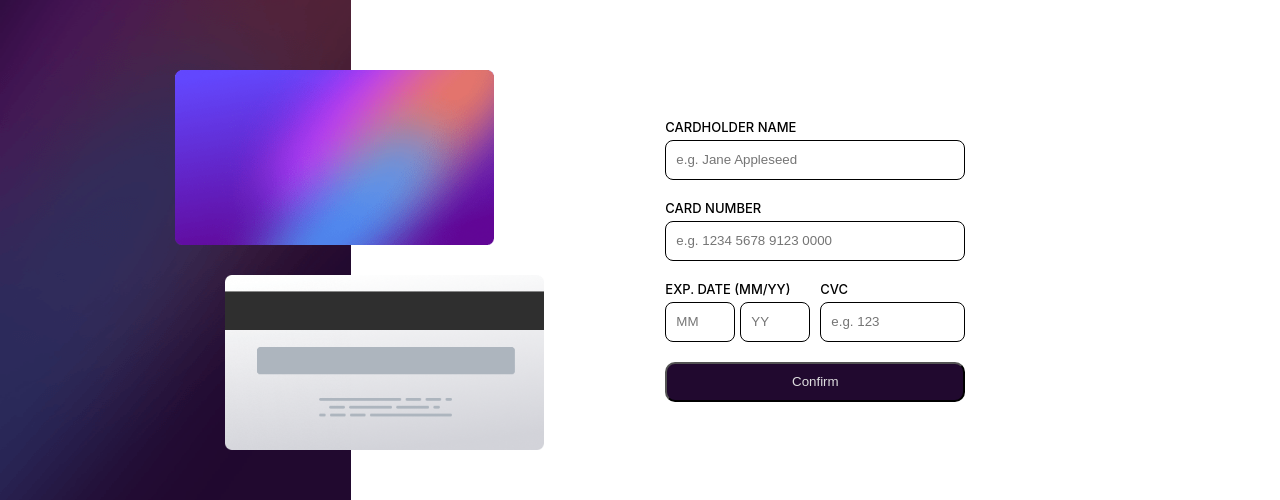
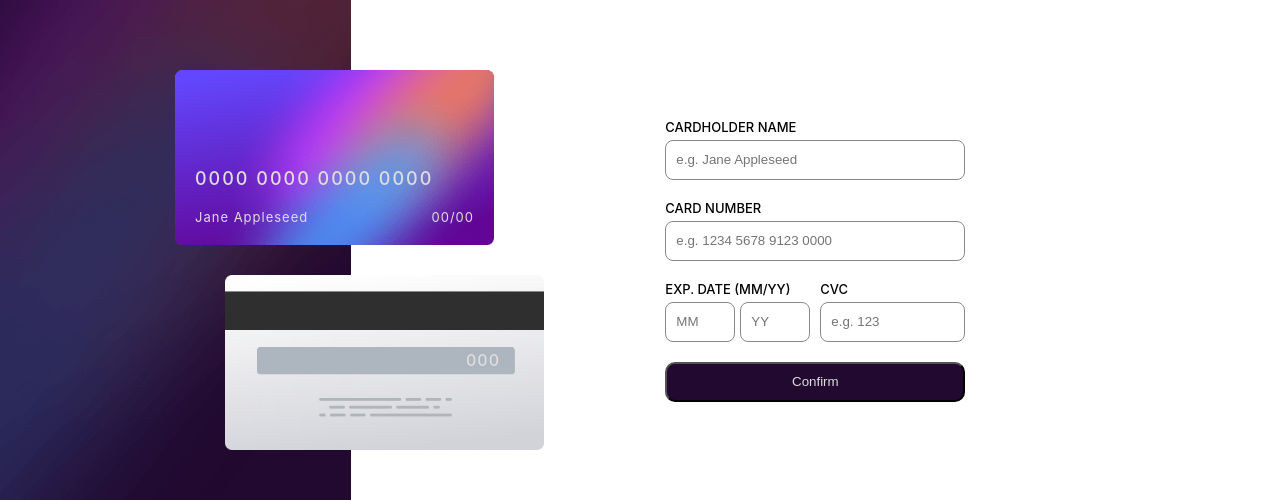
Before and after one commit to ramon-verdinperez/front-end-portfolio, a React (Create React App) app: page /cardDetails in a window 1280 px wide. Shown: the part 250-750 px from the top of the page. Built offline with nearby package versions, Linux system fonts and the light colour scheme; the HTML template or start-up script is replaced by a standard one.

Commit message:
Completed form functionality

```diff
--- a/src/card-details-form/card-details-main/card-details-form.base.tsx
+++ b/src/card-details-form/card-details-main/card-details-form.base.tsx
@@ -1,10 +1,14 @@
+import { useState } from "react";
 import styles from "./card-details-form.module.css";
 import { useForm } from "react-hook-form";
+import checkSuccess from "../assets/icon-complete.svg";
 
 export const CardDetailsForm = () => {
   const {
     register,
     handleSubmit,
+    watch,
+    reset,
     formState: { errors },
   } = useForm({
     defaultValues: {
@@ -14,21 +18,48 @@ export const CardDetailsForm = () => {
       expYear: undefined,
       cvc: undefined,
     },
-    delayError: 100,
+    delayError: 0,
     mode: "onBlur",
   });
 
-  return (
-    <div className={styles.outer}>
+  const [submitSuccess, setSubmitSuccess] = useState(false);
+
+  const renderCards = () => {
+    return (
       <div className={styles.cardsContainer}>
-        <div className={styles.frontCard}></div>
-        <div className={styles.backCard}></div>
+        <div className={styles.frontCard}>
+          <div>{""}</div>
+          <div>
+            <p className={styles.cardNumberOnCard}>
+              {watch("cardNumber")
+                .match(/.{1,4}/g)
+                ?.join(" ") || "0000 0000 0000 0000"}
+            </p>
+          </div>
+          <div className={styles.cardNameAndExp}>
+            <p>{watch("name") || "Jane Appleseed"}</p>
+            <span className={styles.cardExp}>
+              <p>
+                {watch("expMonth") || "00"}/{watch("expYear") || "00"}
+              </p>
+            </span>
+          </div>
+        </div>
+        <div className={styles.backCard}>
+          <span className={styles.cardCVConCard}>
+            <p>{watch("cvc") || "000"}</p>
+          </span>
+        </div>
       </div>
-      <div className={styles.leftImage} />
-      <div className={styles.formContentOuter}>
+    );
+  };
+
+  const renderForm = () => {
+    return (
+      <>
         <form
           className={styles.cardForm}
-          onSubmit={handleSubmit((d) => console.log(d))}
+          onSubmit={handleSubmit(() => setSubmitSuccess(true))}
         >
           <div className={styles.genericInput}>
             <h4>CARDHOLDER NAME</h4>
@@ -60,7 +91,9 @@ export const CardDetailsForm = () => {
                 },
               })}
               maxLength={16}
-              className={errors.cardNumber?.message ? styles.inputError : undefined}
+              className={
+                errors.cardNumber?.message ? styles.inputError : undefined
+              }
             />
             {errors.cardNumber?.message && (
               <div>
@@ -84,11 +117,13 @@ export const CardDetailsForm = () => {
                     required: "Can't be blank",
                     pattern: {
                       value: /^0[0-9]|1[1-2]$/,
-                      message: "2 digit month",
+                      message: "2 digit month (1-12)",
                     },
                   })}
                   maxLength={2}
-                  className={errors.expMonth?.message ? styles.inputError : undefined}
+                  className={
+                    errors.expMonth?.message ? styles.inputError : undefined
+                  }
                 />
                 <input
                   type="text"
@@ -97,11 +132,13 @@ export const CardDetailsForm = () => {
                     required: "Can't be blank",
                     pattern: {
                       value: /^[0-9]{2}$/,
-                      message: "2 digit month",
+                      message: "2 digit year",
                     },
                   })}
                   maxLength={2}
-                  className={errors.expYear?.message ? styles.inputError : undefined}
+                  className={
+                    errors.expYear?.message ? styles.inputError : undefined
+                  }
                 />
               </div>
               {(errors.expMonth?.message || errors.expYear?.message) && (
@@ -129,7 +166,6 @@ export const CardDetailsForm = () => {
                   },
                 })}
                 maxLength={3}
-
                 className={errors.cvc?.message ? styles.inputError : undefined}
               />
               {errors.cvc?.message && (
@@ -145,6 +181,36 @@ export const CardDetailsForm = () => {
             value="Confirm"
           />
         </form>
+      </>
+    );
+  };
+
+  const renderSubmitSuccess = () => {
+    return (
+      <div className={styles.submitSuccessOuter}>
+        <img src={checkSuccess} alt="Successful Submission Checkmark" />
+        <h1>THANK YOU!</h1>
+        <h4>We've added your card details</h4>
+        <input
+          style={{ marginTop: "40px" }}
+          onClick={() => {
+            reset();
+            setSubmitSuccess(false);
+          }}
+          className={styles.confirmButton}
+          type="submit"
+          value="Continue"
+        />
+      </div>
+    );
+  };
+
+  return (
+    <div className={styles.outer}>
+      {renderCards()}
+      <div className={styles.leftImage} />
+      <div className={styles.contentOuter}>
+        {submitSuccess ? renderSubmitSuccess() : renderForm()}
       </div>
     </div>
   );
--- a/src/card-details-form/card-details-main/card-details-form.module.css
+++ b/src/card-details-form/card-details-main/card-details-form.module.css
@@ -9,11 +9,19 @@
 .leftImage {
   width: 483px;
   height: 900px;
-    background-image:url('../assets/bg-main-desktop.png');
+  background-image: url("../assets/bg-main-desktop.png");
   background-repeat: no-repeat;
 }
 
-.formContentOuter {
+.submitSuccessOuter {
+  width: 300px;
+  display: flex;
+  justify-content: center;
+  align-items: center;
+  flex-direction: column;
+}
+
+.contentOuter {
   width: 100%;
   display: flex;
   justify-content: center;
@@ -31,17 +39,56 @@
   gap: 30px;
 }
 
+.cardsContainer p {
+  margin: 0;
+  color: hsl(270, 3%, 87%);
+}
+
 .frontCard {
   height: 175px;
+  width: 319px;
+  padding: 15px 20px;
+  box-sizing: border-box;
   background-size: contain;
-    background-image: url('../assets/bg-card-front.png');
+  background-image: url("../assets/bg-card-front.png");
   background-repeat: no-repeat;
+  display: grid;
+  grid-template-rows: 4fr 2fr 1fr;
+}
+
+.cardNumberOnCard {
+  font-size: large;
+  letter-spacing: 2px;
+  font-weight: 500;
+}
+
+.cardNameAndExp {
+  display: grid;
+  grid-template-columns: 1fr 1fr;
+  font-size: small;
+  letter-spacing: 1px;
+}
+
+.cardExp {
+  display: flex;
+  justify-content: flex-end;
+  width: 100%;
+}
+
+.cardCVConCard {
+  position: relative;
+  display: flex;
+  justify-content: flex-end;
+  top: 75px;
+  right: 75px;
+  letter-spacing: 1px;
+  font-weight: 500;
 }
 
 .backCard {
   height: 175px;
   background-size: contain;
-    background-image: url('../assets/bg-card-back.png');
+  background-image: url("../assets/bg-card-back.png");
   background-repeat: no-repeat;
   margin-left: 50px;
 }
@@ -65,7 +112,7 @@ label {
 .dateAndCVC {
   display: grid;
   grid-template-columns: 1fr 1fr;
-    gap: 10px
+  gap: 10px;
 }
 
 .dateAndCVC input {
@@ -74,7 +121,7 @@ label {
 
 form > div input {
   height: 40px;
-    border: black solid 1px;
+  border: hsl(279, 6%, 55%) solid 1px;
   border-radius: 8px;
   padding-left: 10px;
   box-sizing: border-box;
@@ -86,11 +133,21 @@ form h4 {
 }
 
 @keyframes errorShake {
-    0% { transform: translateX(0) }
-    25% { transform: translateX(5px) }
-    50% { transform: translateX(-5px) }
-    75% { transform: translateX(5px) }
-    100% { transform: translateX(0) }
+  0% {
+    transform: translateX(0);
+  }
+  25% {
+    transform: translateX(5px);
+  }
+  50% {
+    transform: translateX(-5px);
+  }
+  75% {
+    transform: translateX(5px);
+  }
+  100% {
+    transform: translateX(0);
+  }
 }
 
 .errorMessage {
@@ -117,6 +174,7 @@ form h4 {
   align-items: center;
   justify-content: center;
   border-radius: 10px;
+  cursor: pointer;
 }
 
 .confirmButton h4 {
```
Also changed, not shown: src/card-details-form/assets/icon-complete.svg (added). Lines whose indentation alone changed are shown as unchanged.
